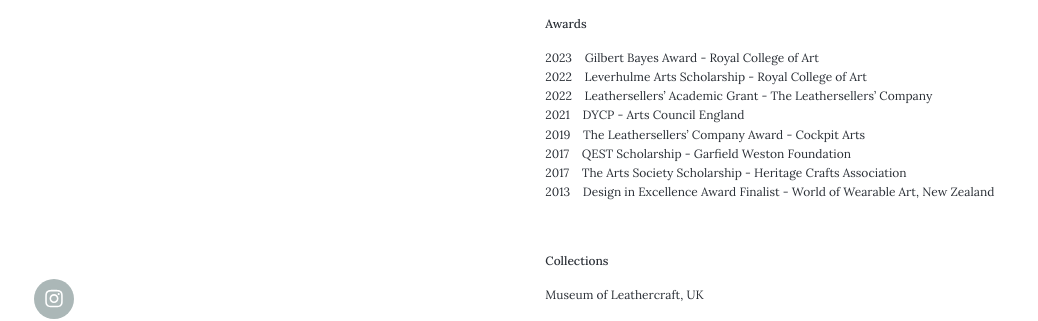
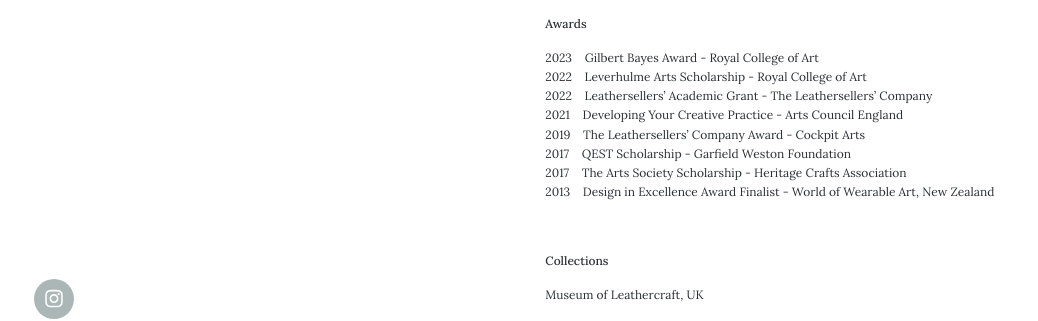
Before and after one commit to francespinnock/francespinnock.github.io, a Jekyll site: the page built from _pages/about.md, in a window 1280 px wide and 1215 px high. Shown: the part 817-1138 px from the top of the window, without its empty margins (28-1066 px from the left). Built offline with Jekyll 4.4.1, drawn with Linux system fonts in a browser that asks for light colours; nearby versions of some CDN libraries.

Commit message:
Update about.md

```diff
--- a/_pages/about.md
+++ b/_pages/about.md
@@ -59,7 +59,7 @@ Group presentation with Sarah Myerscough Gallery, London
 2023&nbsp;&nbsp;&nbsp; Gilbert Bayes Award - Royal College of Art
 2022&nbsp;&nbsp;&nbsp; Leverhulme Arts Scholarship - Royal College of Art
 2022&nbsp;&nbsp;&nbsp; Leathersellers' Academic Grant - The Leathersellers' Company
-2021&nbsp;&nbsp;&nbsp; DYCP - Arts Council England
+2021&nbsp;&nbsp;&nbsp; Developing Your Creative Practice - Arts Council England
 2019&nbsp;&nbsp;&nbsp; The Leathersellers’ Company Award - Cockpit Arts
 2017&nbsp;&nbsp;&nbsp; QEST Scholarship - Garfield Weston Foundation
 2017&nbsp;&nbsp;&nbsp; The Arts Society Scholarship - Heritage Crafts Association
```
